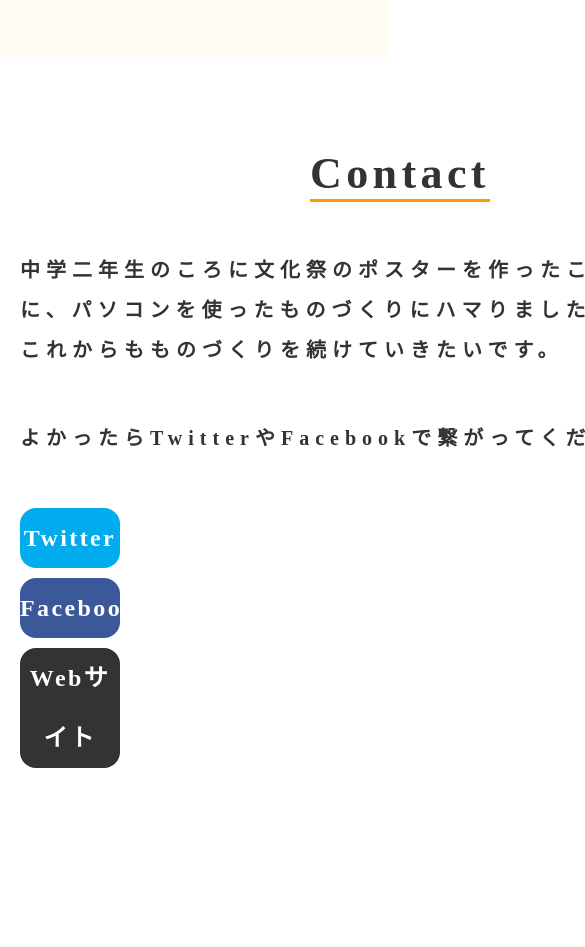
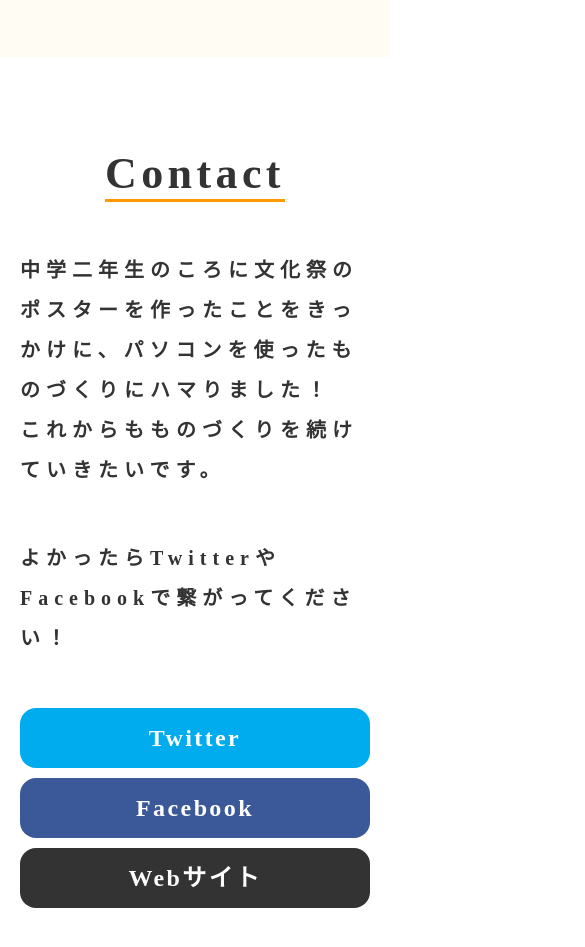
Before and after one commit to sevenseas773/MyWebsite, a plain HTML site: page index.html in a window 390 px wide. Shown: the part 7400-8347 px from the top of the page, 585 px wide, since content can reach past the window. Before the commit the page ends 8248 px from the top, so only its background shows below. Drawn offline with Linux system fonts and the light colour scheme.

Commit message:
fixed SP vr contact section

```diff
--- a/style.css
+++ b/style.css
@@ -292,7 +292,7 @@ a{
 }
 
 .contact .container{
-    min-width: 800px;
+    max-width: 800px;
 }
 
 .contact .section-title{
@@ -355,7 +355,7 @@ a{
     }
 
     .contact a{
-        width: 100px;
+        width: 100%;
         line-height: 60px;
     }
 
```
